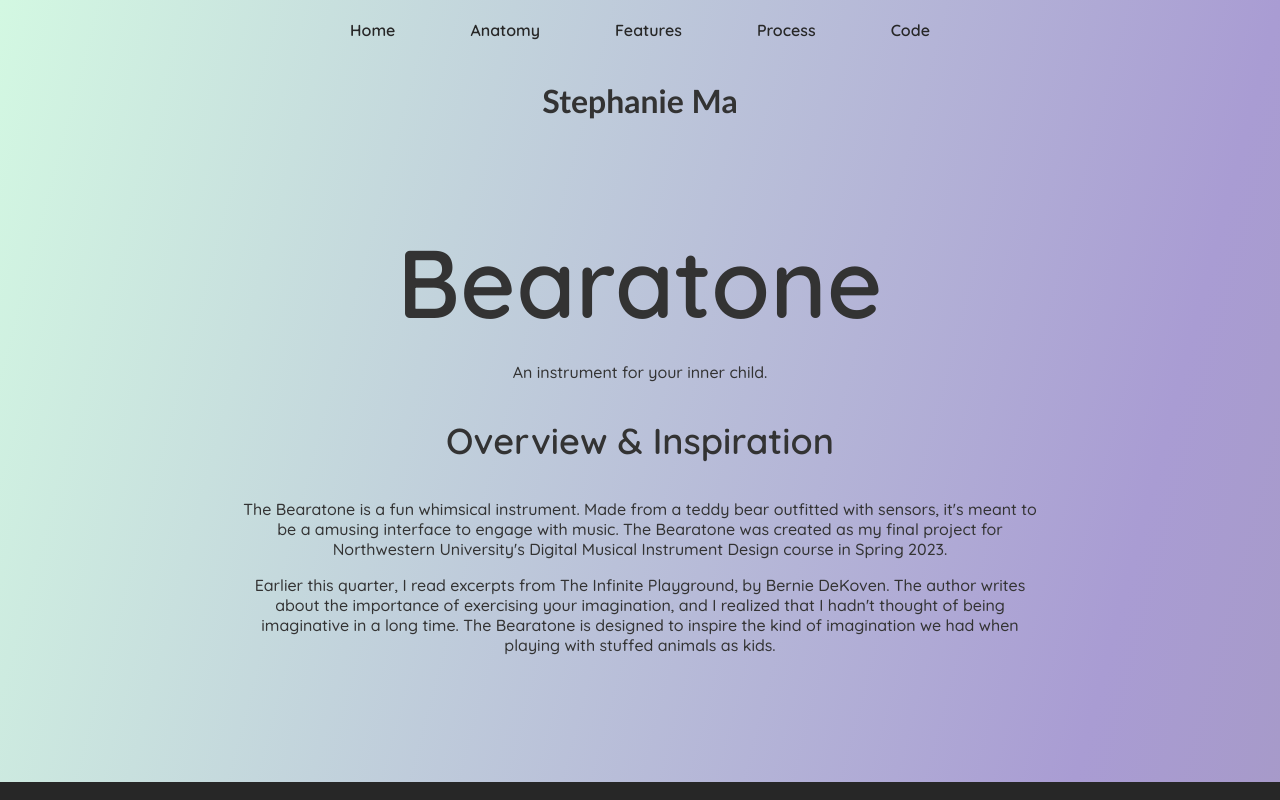
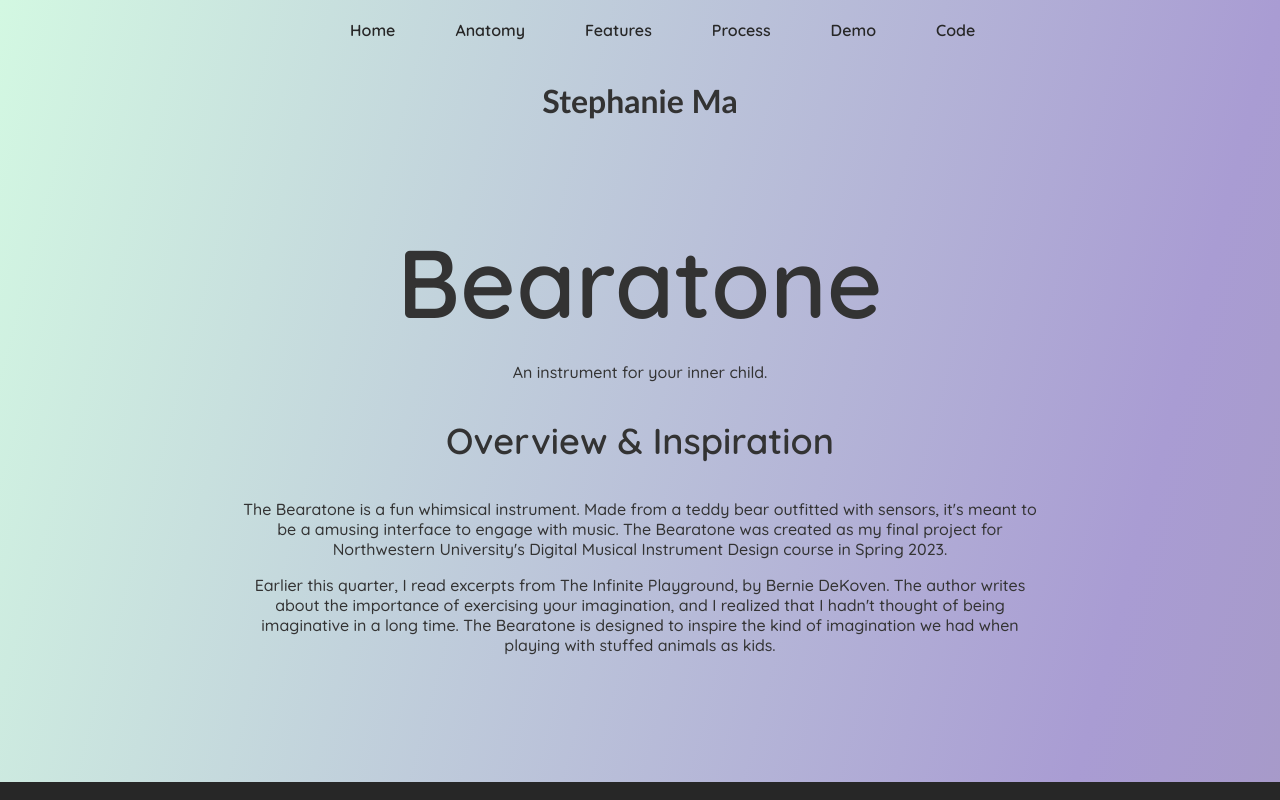
Before and after one commit to stephaniiema/dmid, a plain HTML site: page index.html in a window 1280 px wide. Shown: the top 800 px of the page. Drawn offline with Linux system fonts and the light colour scheme.

Commit message:
demo nav bar

```diff
--- a/index.html
+++ b/index.html
@@ -16,6 +16,7 @@
 				<li><a href="#anatomy">Anatomy</a></li>
 				<li><a href="#inspiration">Features</a></li>
 				<li><a href="#process">Process</a></li>
+				<li><a href="#demo">Demo</a></li>
 				<li><a href="#code">Code</a></li>
 
 
```
